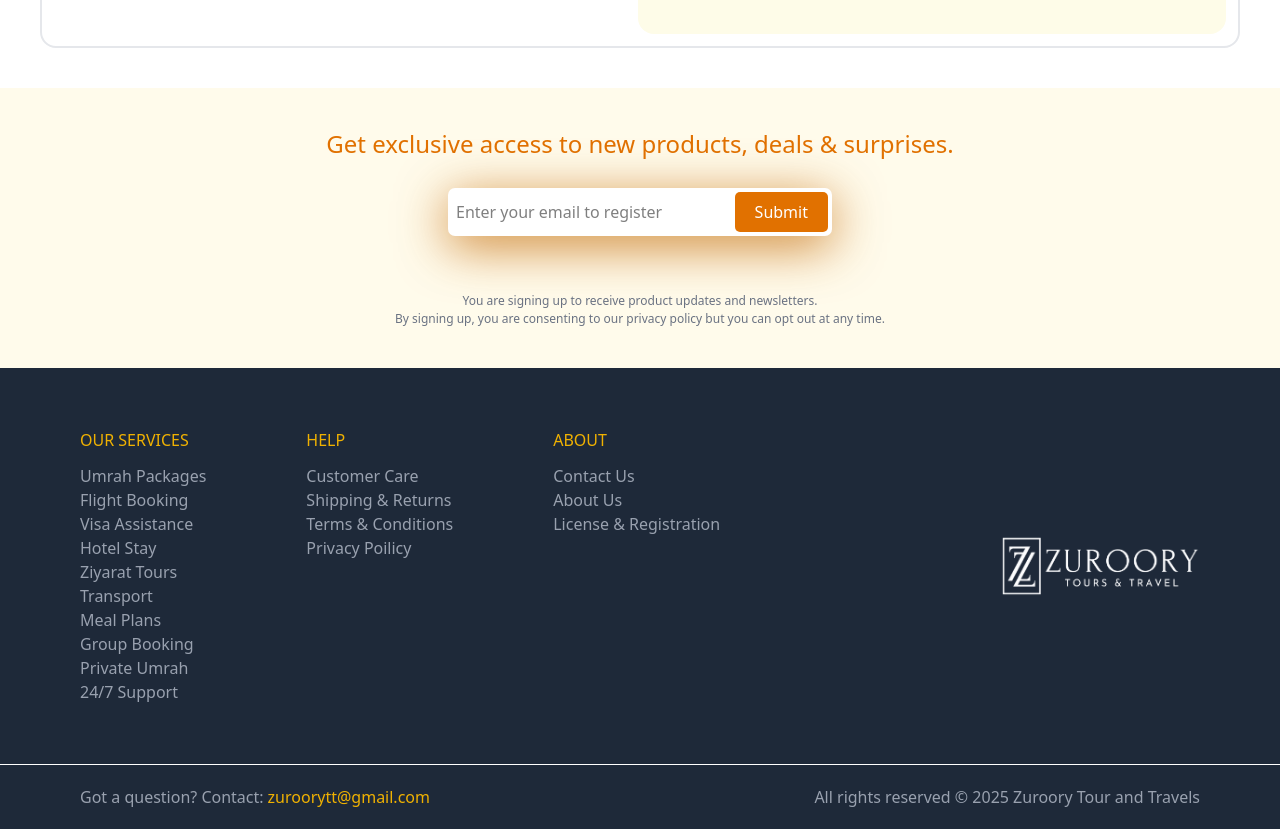
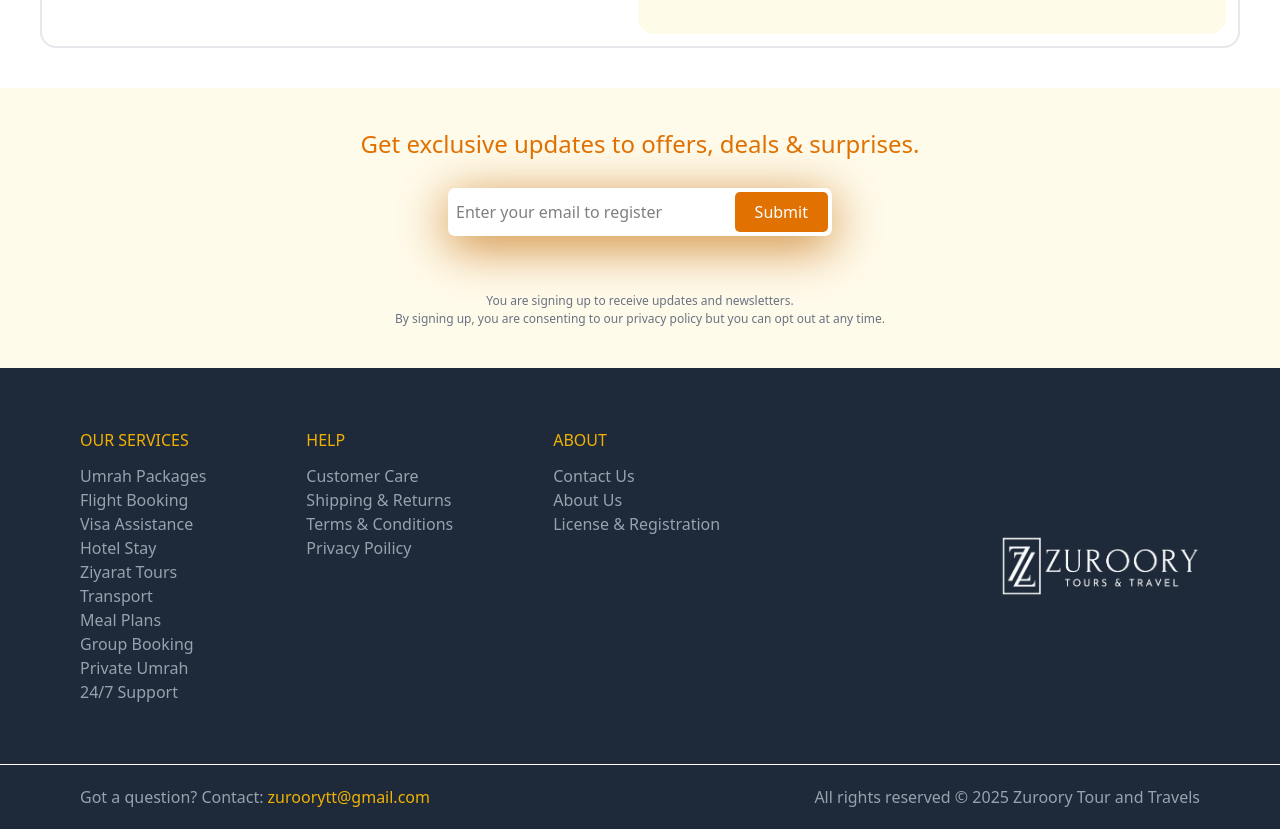
Before and after one commit to Amaanjan00/zuroorytourandtravels, a React (Vite) app: page / in a window 1280 px wide. Shown: the part 4220-5049 px from the top of the page. Built offline with nearby package versions, Linux system fonts and the light colour scheme; a web font is replaced by a local one.

Commit message:
footer edited

```diff
--- a/src/Components/Footer.jsx
+++ b/src/Components/Footer.jsx
@@ -6,14 +6,14 @@ function Footer() {
         <footer>
         <div className="flex px-7 flex-col justify-center items-center gap-7 bg-amber-50 py-10">
 
-            <h1 className="text-2xl text-center px-5 text-amber-600 font-medium">Get exclusive access to new products, deals & surprises.</h1>
+            <h1 className="text-2xl text-center px-5 text-amber-600 font-medium">Get exclusive updates to offers, deals & surprises.</h1>
 
             <div className="bg-white shadow-[0_10px_50px_rgba(194,_103,_0,_0.8)] w-full lg:w-[30vw] h-12 flex justify-between rounded-[7px]">
                 <input type="text" className="p-2 h-full w-full font-medium" placeholder="Enter your email to register" />
                 <button className="bg-amber-600 text-white px-5 m-1 rounded-[5px]">Submit</button>
             </div>
 
-            <p className="text-[12px] text-center mt-7 text-gray-500 font-medium">You are signing up to receive product updates and newsletters. <br /> By signing up, you are consenting to our privacy policy but you can opt out at any time.</p>
+            <p className="text-[12px] text-center mt-7 text-gray-500 font-medium">You are signing up to receive updates and newsletters. <br /> By signing up, you are consenting to our privacy policy but you can opt out at any time.</p>
         </div>
 
         <div className="flex flex-col lg:flex-row lg:justify-between justify-center items-center gap-25 px-10 lg:px-20 py-15 bg-gray-800 text-gray-400">
```
